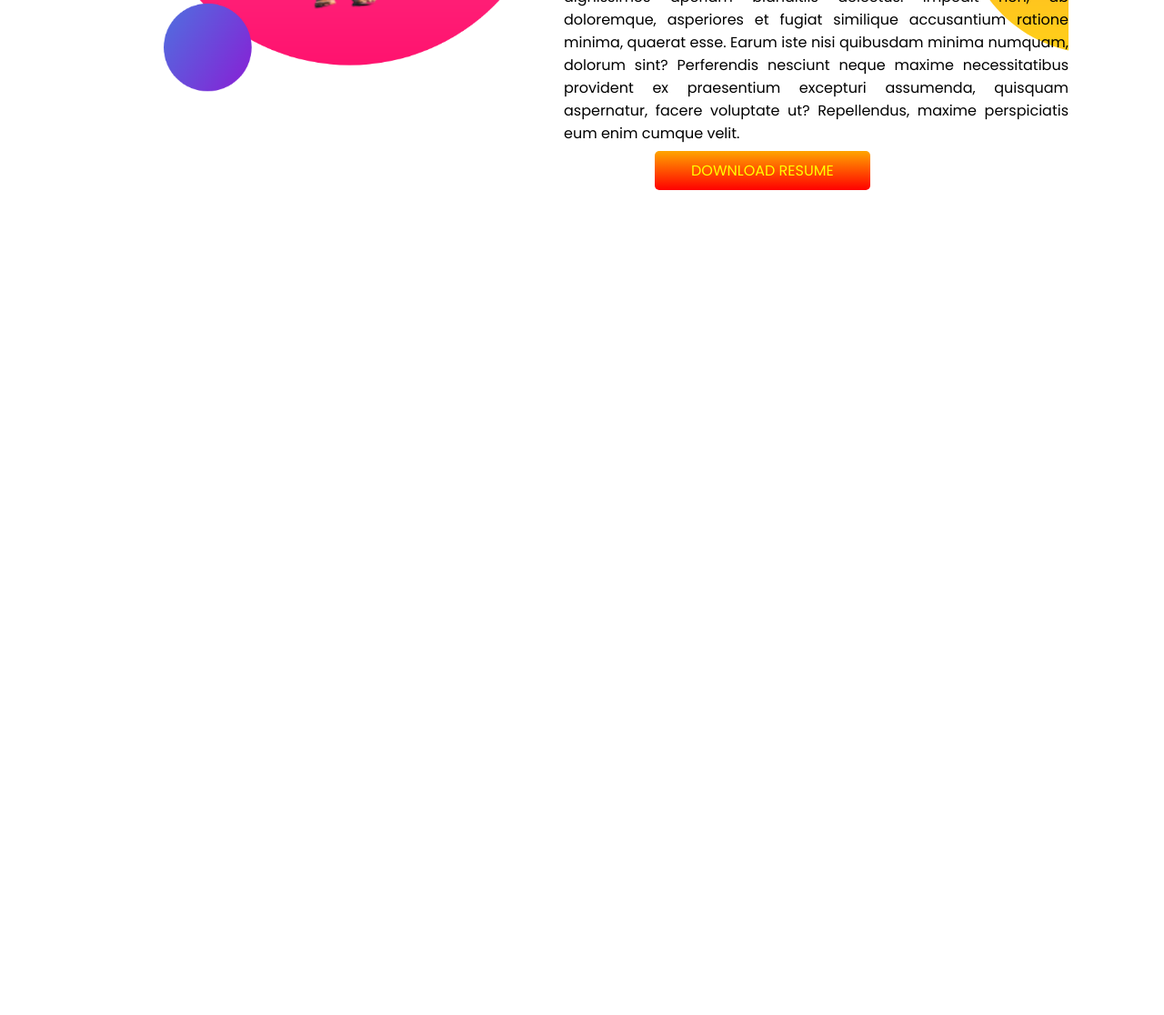
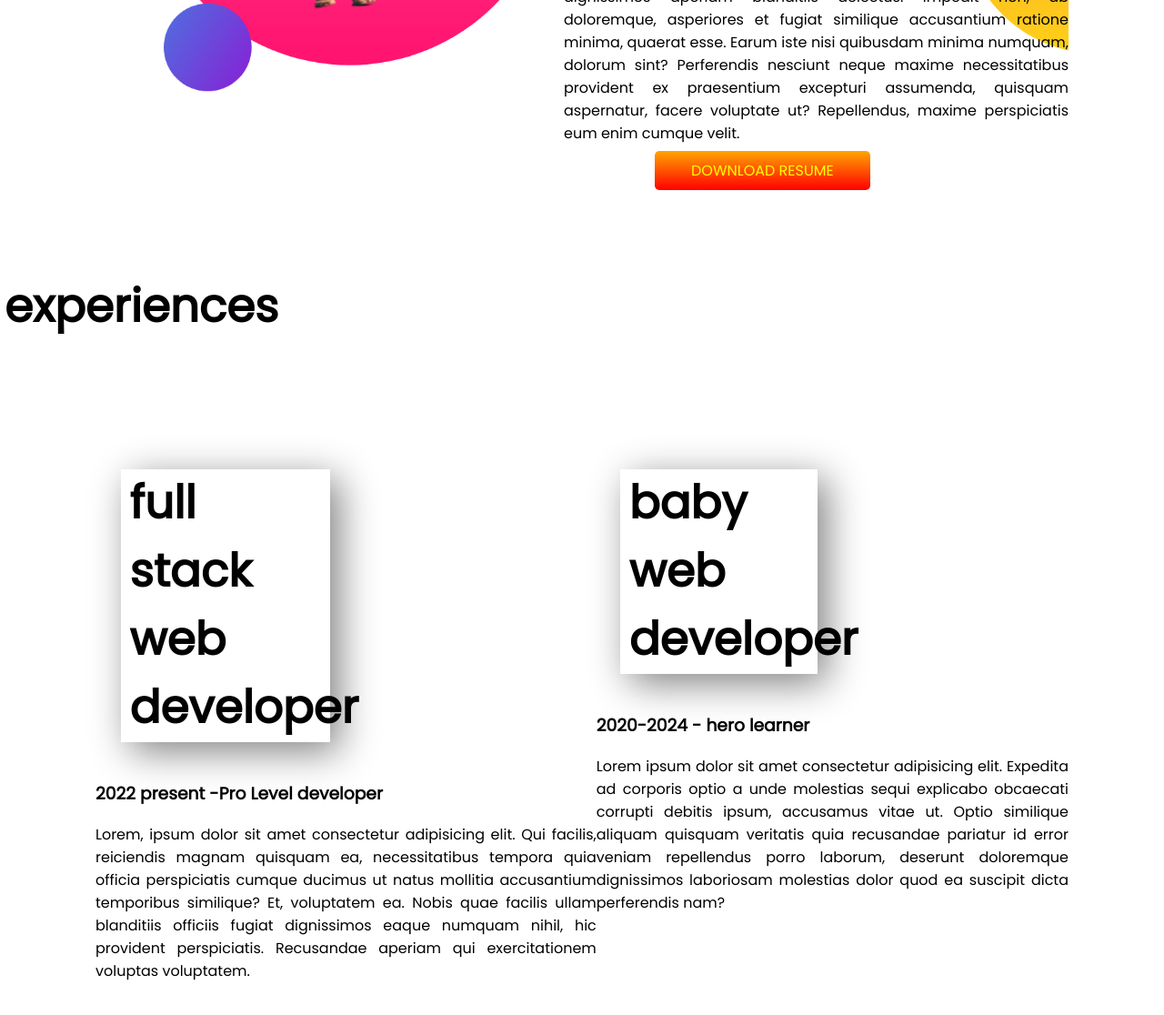
Before and after one commit to imran720/jahid-first-website, a plain HTML site: page index.html in a window 1280 px wide. Shown: the part 1281-2397 px from the top of the page at 91% size. Before the commit the page ends 1581 px from the top, so only its background shows below. Drawn offline with Linux system fonts and the light colour scheme.

Commit message:
onek kicu added

```diff
--- a/index.html
+++ b/index.html
@@ -11,7 +11,8 @@
     <link rel="stylesheet" href="style.css">
 </head>
 <body>
-     <section class="topbannar">
+
+    <section class="topbannar flexible-container">
         <div class="jahi">
 
             <h1>Welcome To</h1>
@@ -29,7 +30,7 @@
               </div>
      </section>
  <a class="jahid3" target="blank" href="#">HIRE ME</a>
-     <section class="dream-big">
+     <section class="dream-big flexible-container">
          <div class="jahid1">
              <img src="my image/my-bg2.png" alt="">
          </div>
@@ -42,6 +43,22 @@
 
         </div>
      </section>
+     <section class="experience-area">
+         <h1>experiences</h1>
+         <div class="flexible-container">
+            <div class="me">
+                <h1 class="imran">full stack web developer</h1>
+                <h3>2022 present -Pro Level developer  </h3>
+                <p>Lorem, ipsum dolor sit amet consectetur adipisicing elit. Qui facilis, reiciendis magnam quisquam ea, necessitatibus tempora quia officia perspiciatis cumque ducimus ut natus mollitia accusantium temporibus similique? Et, voluptatem ea. Nobis quae facilis ullam blanditiis officiis fugiat dignissimos eaque numquam nihil, hic provident perspiciatis. Recusandae aperiam qui exercitationem voluptas voluptatem.</p>
+            </div>
+            <div class="he">
+                <h1 class="imran"> baby web developer</h1>
+                <h3>2020-2024 - hero learner </h3>
+                <p>Lorem ipsum dolor sit amet consectetur adipisicing elit. Expedita ad corporis optio a unde molestias sequi explicabo obcaecati corrupti debitis ipsum, accusamus vitae ut. Optio similique aliquam quisquam veritatis quia recusandae pariatur id error veniam repellendus porro laborum, deserunt doloremque dignissimos laboriosam molestias dolor quod ea suscipit dicta perferendis nam?</p>
+            </div>
+         </div>
+
+     </section>
 
 </body>
 </html>
--- a/style.css
+++ b/style.css
@@ -14,7 +14,7 @@ h1{
 p{
     text-align: justify;
 }
-section{
+.flexible-container{
     display: flex;
     margin: 100px;
 }
@@ -45,3 +45,10 @@ section{
   background-repeat: no-repeat;
   background-position: right;
 }
+.imran{
+    width: 40%;
+    margin-left: 5%;
+    margin-right: 5%;
+    padding-left: 10px;
+    box-shadow: 10px 10px 40px gray;
+}
```
